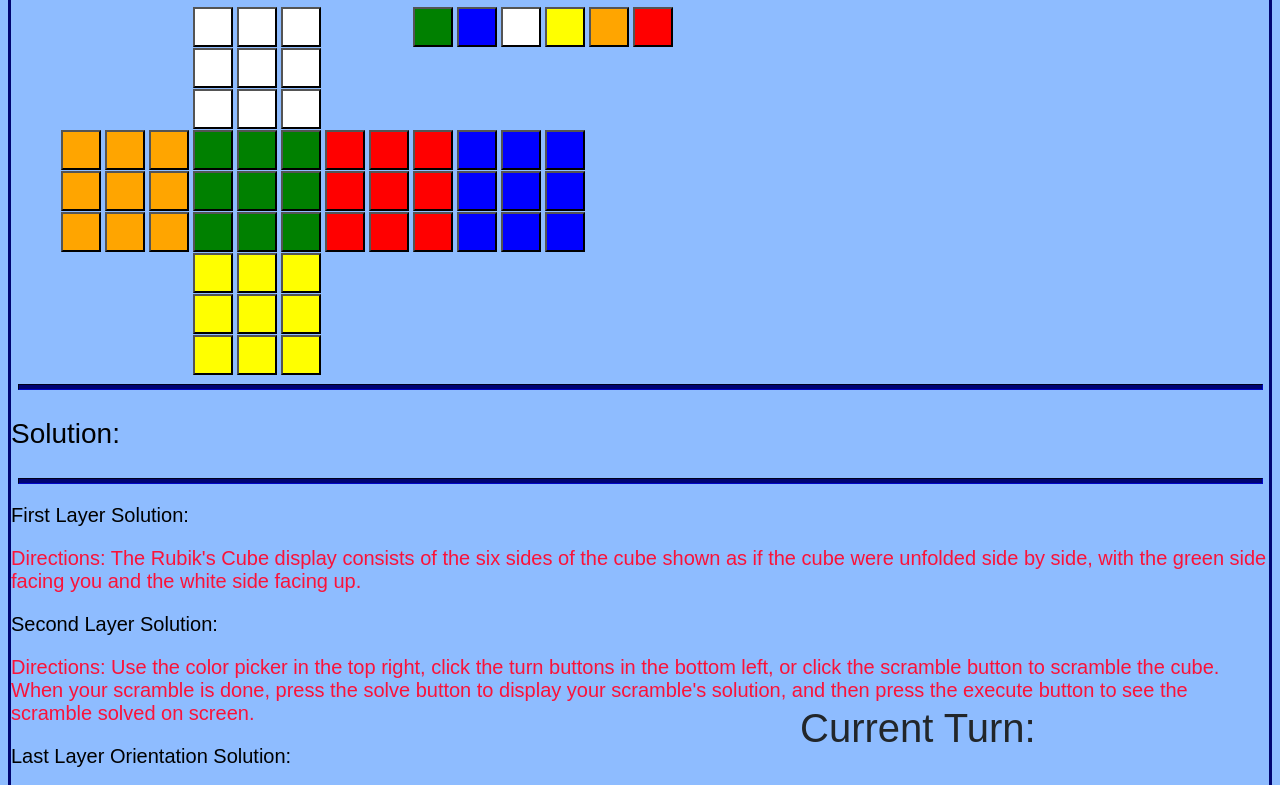
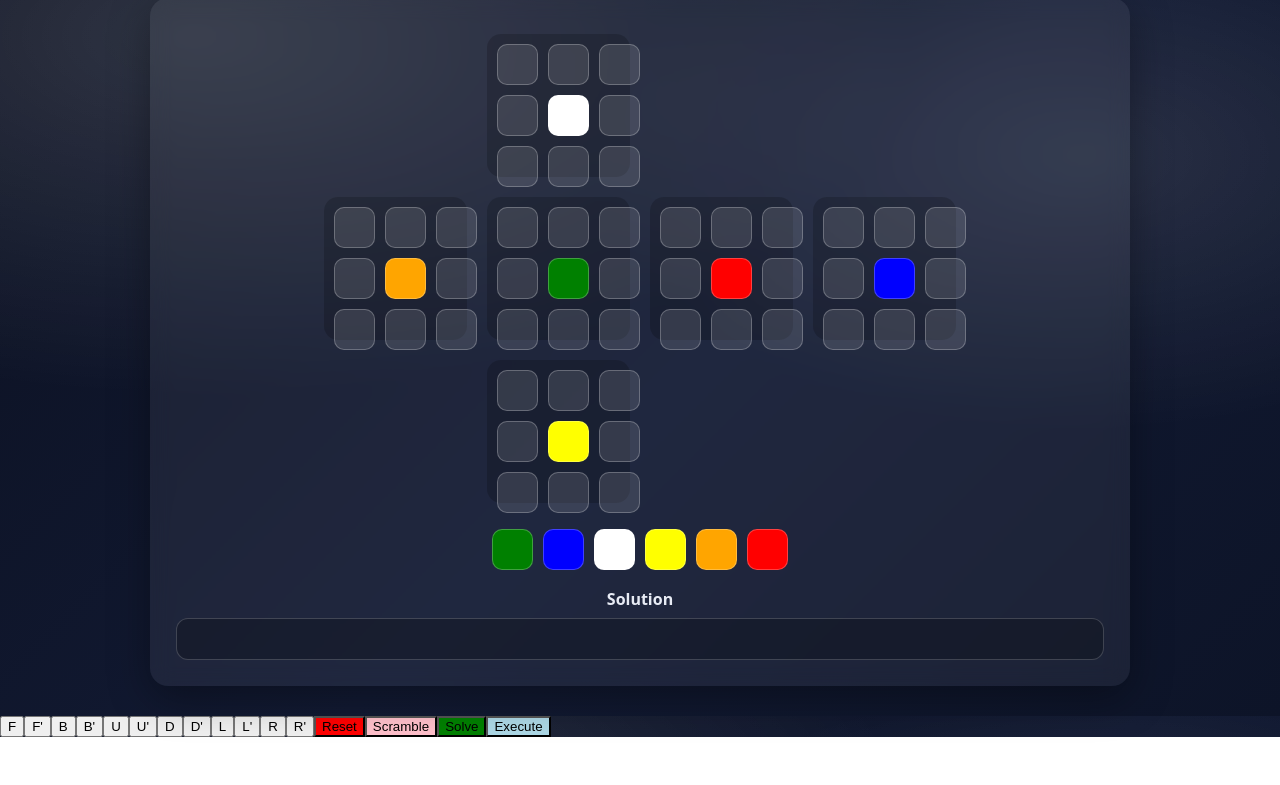
Before and after one commit to bradenrflournoy/rubiks-cube-solver, a plain HTML site: page index.html in a window 1280 px wide. Shown: the part 84-869 px from the top of the page. After the commit the page ends 821 px from the top, so only its background shows below. Drawn offline with Linux system fonts and the light colour scheme.

Commit message:
small ui update

```diff
--- a/index.html
+++ b/index.html
@@ -1,114 +1,113 @@
 <!DOCTYPE html>
-<html>
+<html lang="en">
 <head>
-        <link href = "style.css" rel = "stylesheet"/>
-        <script src = "script.js" defer></script>
-        <title>cube solver</title>
-        <meta charset = "UTF-8"/>
+  <meta charset="UTF-8" />
+  <meta name="viewport" content="width=device-width, initial-scale=1" />
+  <title>Rubik's Cube Solver</title>
+  <link rel="stylesheet" href="style.css" />
+  <script src="script.js" defer></script>
 </head>
 <body>
-        <h1 style = "text-align: center">Rubik's Cube Solver</h1>
-        <!--  Row 1 display  -->
-        <div>
-            <button type = "button"; class = "whiteButtonTop"; id = "U0"></button>
-            <button type = "button"; class = "whiteButtonTop"; id = "U1"></button>
-            <button type = "button"; class = "whiteButtonTop"; id = "U2"></button>
-            <button type = "button"; class = "colorChoiceG"; id = "G"></button>
-            <button type = "button"; class = "colorChoiceB"; id = "B"></button>
-            <button type = "button"; class = "colorChoiceW"; id = "W"></button>
-            <button type = "button"; class = "colorChoiceY"; id = "Y"></button>
-            <button type = "button"; class = "colorChoiceO"; id = "O"></button>
-            <button type = "button"; class = "colorChoiceR"; id = "R"></button>
+  <header class="page-header">
+    <h1>Rubik's Cube Solver</h1>
+  </header>
+
+  <main class="app">
+    <section class="panel">
+      <div class="cube-net" aria-label="Rubik's cube net">
+        <div class="face face-u" aria-label="Up face">
+          <button class="tile" id="U0" type="button"></button>
+          <button class="tile" id="U1" type="button"></button>
+          <button class="tile" id="U2" type="button"></button>
+          <button class="tile" id="U7" type="button"></button>
+          <div class="center" data-center="U"></div>
+          <button class="tile" id="U3" type="button"></button>
+          <button class="tile" id="U6" type="button"></button>
+          <button class="tile" id="U5" type="button"></button>
+          <button class="tile" id="U4" type="button"></button>
         </div>
-        <!--  Row 2 display  -->
-        <div>
-            <button type = "button"; class = "whiteButtonTop"; id = "U7"></button>
-            <button class = "whiteButtonTop"></button>
-            <button type = "button"; class = "whiteButtonTop"; id = "U3"></button>
-            <p class = "currentTurnDisplay">Current Turn:</p>
+
+        <div class="face face-l" aria-label="Left face">
+          <button class="tile" id="L0" type="button"></button>
+          <button class="tile" id="L1" type="button"></button>
+          <button class="tile" id="L2" type="button"></button>
+          <button class="tile" id="L7" type="button"></button>
+          <div class="center" data-center="L"></div>
+          <button class="tile" id="L3" type="button"></button>
+          <button class="tile" id="L6" type="button"></button>
+          <button class="tile" id="L5" type="button"></button>
+          <button class="tile" id="L4" type="button"></button>
         </div>
-        <!--  Row 3 display  -->
-        <div>
-            <button type = "button"; class = "whiteButtonTop"; id = "U6"></button>
-            <button type = "button"; class = "whiteButtonTop"; id = "U5"></button>
-            <button type = "button"; class = "whiteButtonTop"; id = "U4"></button>
+
+        <div class="face face-f" aria-label="Front face">
+          <button class="tile" id="F0" type="button"></button>
+          <button class="tile" id="F1" type="button"></button>
+          <button class="tile" id="F2" type="button"></button>
+          <button class="tile" id="F7" type="button"></button>
+          <div class="center" data-center="F"></div>
+          <button class="tile" id="F3" type="button"></button>
+          <button class="tile" id="F6" type="button"></button>
+          <button class="tile" id="F5" type="button"></button>
+          <button class="tile" id="F4" type="button"></button>
         </div>
-        <!--  Row 4 display  -->
-        <div>
-            <button type = "button"; class = "orangeButtonMiddle"; id = "L0"></button>
-            <button type = "button"; class = "orangeButtonMiddle"; id = "L1"></button>
-            <button type = "button"; class = "orangeButtonMiddle"; id = "L2"></button>
-            <button type = "button"; class = "greenButtonMiddle"; id = "F0"></button>
-            <button type = "button"; class = "greenButtonMiddle"; id = "F1"></button>
-            <button type = "button"; class = "greenButtonMiddle"; id = "F2"></button>
-            <button type = "button"; class = "redButtonMiddle"; id = "R0"></button>
-            <button type = "button"; class = "redButtonMiddle"; id = "R1"></button>
-            <button type = "button"; class = "redButtonMiddle"; id = "R2"></button>
-            <button type = "button"; class = "blueButtonMiddle"; id = "B0"></button>
-            <button type = "button"; class = "blueButtonMiddle"; id = "B1"></button>
-            <button type = "button"; class = "blueButtonMiddle"; id = "B2"></button>
+
+        <div class="face face-r" aria-label="Right face">
+          <button class="tile" id="R0" type="button"></button>
+          <button class="tile" id="R1" type="button"></button>
+          <button class="tile" id="R2" type="button"></button>
+          <button class="tile" id="R7" type="button"></button>
+          <div class="center" data-center="R"></div>
+          <button class="tile" id="R3" type="button"></button>
+          <button class="tile" id="R6" type="button"></button>
+          <button class="tile" id="R5" type="button"></button>
+          <button class="tile" id="R4" type="button"></button>
         </div>
-        <!--  Row 5 display  -->
-        <div>
-            <button type = "button"; class = "orangeButtonMiddle"; id = "L7"></button>
-            <button class = "orangeButtonMiddle"></button>
-            <button type = "button"; class = "orangeButtonMiddle"; id = "L3"></button>
-            <button type = "button"; class = "greenButtonMiddle"; id = "F7"></button>
-            <button class = "greenButtonMiddle"></button>
-            <button type = "button"; class = "greenButtonMiddle"; id = "F3"></button>
-            <button type = "button"; class = "redButtonMiddle"; id = "R7"></button>
-            <button class = "redButtonMiddle"></button>
-            <button type = "button"; class = "redButtonMiddle"; id = "R3"></button>
-            <button type = "button"; class = "blueButtonMiddle"; id = "B7"></button>
-            <button class = "blueButtonMiddle"></button>
-            <button type = "button"; class = "blueButtonMiddle"; id = "B3"></button>
-            <p class = "turnDisplay"; id = "turnDisplay">--</p>
+
+        <div class="face face-b" aria-label="Back face">
+          <button class="tile" id="B0" type="button"></button>
+          <button class="tile" id="B1" type="button"></button>
+          <button class="tile" id="B2" type="button"></button>
+          <button class="tile" id="B7" type="button"></button>
+          <div class="center" data-center="B"></div>
+          <button class="tile" id="B3" type="button"></button>
+          <button class="tile" id="B6" type="button"></button>
+          <button class="tile" id="B5" type="button"></button>
+          <button class="tile" id="B4" type="button"></button>
         </div>
-        <!--  Row 6 display  -->
-        <div>
-            <button type = "button"; class = "orangeButtonMiddle"; id = "L6"></button>
-            <button type = "button"; class = "orangeButtonMiddle"; id = "L5"></button>
-            <button type = "button"; class = "orangeButtonMiddle"; id = "L4"></button>
-            <button type = "button"; class = "greenButtonMiddle"; id = "F6"></button>
-            <button type = "button"; class = "greenButtonMiddle"; id = "F5"></button>
-            <button type = "button"; class = "greenButtonMiddle"; id = "F4"></button>
-            <button type = "button"; class = "redButtonMiddle"; id = "R6"></button>
-            <button type = "button"; class = "redButtonMiddle"; id = "R5"></button>
-            <button type = "button"; class = "redButtonMiddle"; id = "R4"></button>
-            <button type = "button"; class = "blueButtonMiddle"; id = "B6"></button>
-            <button type = "button"; class = "blueButtonMiddle"; id = "B5"></button>
-            <button type = "button"; class = "blueButtonMiddle"; id = "B4"></button>
+
+        <div class="face face-d" aria-label="Down face">
+          <button class="tile" id="D0" type="button"></button>
+          <button class="tile" id="D1" type="button"></button>
+          <button class="tile" id="D2" type="button"></button>
+          <button class="tile" id="D7" type="button"></button>
+          <div class="center" data-center="D"></div>
+          <button class="tile" id="D3" type="button"></button>
+          <button class="tile" id="D6" type="button"></button>
+          <button class="tile" id="D5" type="button"></button>
+          <button class="tile" id="D4" type="button"></button>
         </div>
-        <!--  Row 7 display  -->
-        <div>
-            <button type = "button"; class = "yellowButtonBottom"; id = "D0"></button>
-            <button type = "button"; class = "yellowButtonBottom"; id = "D1"></button>
-            <button type = "button"; class = "yellowButtonBottom"; id = "D2"></button>
       </div>
-        <!--  Row 8 display  -->
-        <div>
-            <button type = "button"; class = "yellowButtonBottom"; id = "D7"></button>
-            <button class = "yellowButtonBottom"></button>
-            <button type = "button"; class = "yellowButtonBottom"; id = "D3"></button>
+
+      <div class="picker" aria-label="Color picker">
+        <button class="pick pick-g" id="G" type="button" title="Green"></button>
+        <button class="pick pick-b" id="B" type="button" title="Blue"></button>
+        <button class="pick pick-w" id="W" type="button" title="White"></button>
+        <button class="pick pick-y" id="Y" type="button" title="Yellow"></button>
+        <button class="pick pick-o" id="O" type="button" title="Orange"></button>
+        <button class="pick pick-r" id="R" type="button" title="Red"></button>
       </div>
-        <!--  Row 9 display  -->
-        <div>
-            <button type = "button"; class = "yellowButtonBottom"; id = "D6"></button>
-            <button type = "button"; class = "yellowButtonBottom"; id = "D5"></button>
-            <button type = "button"; class = "yellowButtonBottom"; id = "D4"></button>
+
+      <div class="solution">
+        <h2>Solution</h2>
+        <p id="FLS" class="solution-line"></p>
+
+        <!-- kept for script compatibility; hidden via CSS -->
+        <p id="SLS" class="visually-hidden"></p>
+        <p id="LLOS" class="visually-hidden"></p>
+        <p id="LLPS" class="visually-hidden"></p>
+        <span id="turnDisplay" class="visually-hidden"></span>
       </div>
-        <hr class = "blueBar"/>
-        <p class = "solutionTitle">Solution:</p>
-        <hr class = "blueBar"/>
-        <div class = "solutionDiv">
-            <p>First Layer Solution:</p>
-            <p id = "FLS"; class = "redText">Directions: The Rubik's Cube display consists of the six sides of the cube shown as if the cube were unfolded side by side, with the green side facing you and the white side facing up.</p>
-            <p>Second Layer Solution:</p>
-            <p id = "SLS"; class = "redText">Directions: Use the color picker in the top right, click the turn buttons in the bottom left, or click the scramble button to scramble the cube. When your scramble is done, press the solve button to display your scramble's solution, and then press the execute button to see the scramble solved on screen.</p>
-            <p>Last Layer Orientation Solution:</p>
-            <p id = "LLOS"; class = "redText">Directions: To use the color picker, select a color from the bar in the top right and click any tile on the cube to change its color.</p>
-            <p>Last Layer Permutation Solution:</p>
-            <p id = "LLPS"; class = "redText">Directions: To use the turn buttons, click any of the twelve letter buttons in the bottom left (letters stand for Front, Back, Up, Down, Left, Right; apostrophe = counterclockwise; these letters can be followed in the solution to solve your physical cube).</p>
-        </div>
+    </section>
+  </main>
 </body>
 </html>
--- a/style.css
+++ b/style.css
@@ -1,141 +1,156 @@
-body {
-    background-color: #8EBCFF;
-    border-style: solid;
-    border-color: #000472;
+:root{
+  --tile-size: clamp(28px, 3.2vw, 46px);
+  --gap: clamp(4px, 0.8vw, 10px);
+  --panel-pad: clamp(14px, 2.5vw, 26px);
 }
 
-.blueBar {
-    background-color: #000472;
-    color: #000472;
-    border-color: #000472;
-    width: 1243px;
-    height: 4px;
+*{ box-sizing: border-box; }
+
+html, body { height: 100%; }
+
+body{
+  margin: 0;
+  font-family: system-ui, -apple-system, Segoe UI, Roboto, Helvetica, Arial, sans-serif;
+
+  min-height: 100vh;
+  background:
+    radial-gradient(1200px 600px at 15% 15%, rgba(255,255,255,0.14), transparent 60%),
+    radial-gradient(900px 500px at 85% 30%, rgba(255,255,255,0.10), transparent 55%),
+    linear-gradient(135deg, #0b1020, #121a33 55%, #0d1428);
+  background-size: cover;
+  background-position: center;
+  color: #f3f6ff;
 }
 
-.whiteButtonTop {
-    background-color: white;
-    width: 40px;
-    height: 40px;
-    position: relative;
-    left: 182px;
+.page-header{
+  padding: 18px 12px 8px;
+  text-align: center;
+}
+.page-header h1{
+  margin: 0;
+  font-size: clamp(22px, 2.6vw, 34px);
+  font-weight: 700;
+  letter-spacing: 0.3px;
 }
 
-.orangeButtonMiddle {
-    background-color: orange;
-    width: 40px;
-    height: 40px;
-    position: relative;
-    left: 50px;
+.app{
+  display: flex;
+  justify-content: center;
+  padding: 10px 12px 28px;
 }
 
-.greenButtonMiddle {
-    background-color: green;
-    width: 40px;
-    height: 40px;
-    position: relative;
-    left: 50px;
+.panel{
+  width: min(980px, 96vw);
+  padding: var(--panel-pad);
+  border-radius: 18px;
+  background: rgba(255,255,255,0.06);
+  backdrop-filter: blur(10px);
+  box-shadow: 0 12px 40px rgba(0,0,0,0.35);
 }
 
-.redButtonMiddle {
-    background-color: red;
-    width: 40px;
-    height: 40px;
-    position: relative;
-    left: 50px;
+.cube-net{
+  display: grid;
+  justify-content: center;
+  grid-template-columns: repeat(4, calc(var(--tile-size) * 3 + var(--gap) * 2));
+  grid-auto-rows: calc(var(--tile-size) * 3 + var(--gap) * 2);
+  gap: calc(var(--gap) * 2);
+  margin: 10px auto 18px;
 }
 
-.blueButtonMiddle {
-    background-color: blue;
-    width: 40px;
-    height: 40px;
-    position: relative;
-    left: 50px;
+.face{
+  display: grid;
+  grid-template-columns: repeat(3, var(--tile-size));
+  grid-template-rows: repeat(3, var(--tile-size));
+  gap: var(--gap);
+  padding: var(--gap);
+  border-radius: 14px;
+  background: rgba(0,0,0,0.18);
 }
 
-.yellowButtonBottom {
-    background-color: yellow;
-    width: 40px;
-    height: 40px;
-    position: relative;
-    left: 182px;
+.face-u{ grid-column: 2; grid-row: 1; }
+.face-l{ grid-column: 1; grid-row: 2; }
+.face-f{ grid-column: 2; grid-row: 2; }
+.face-r{ grid-column: 3; grid-row: 2; }
+.face-b{ grid-column: 4; grid-row: 2; }
+.face-d{ grid-column: 2; grid-row: 3; }
+
+.tile, .center, .pick{
+  border: 1px solid rgba(255,255,255,0.25);
+  border-radius: 10px;
 }
 
-.colorChoiceG {
-    background-color: green;
-    width: 40px;
-    height: 40px;
-    position: relative;
-    left: 270px;
+.tile{
+  width: var(--tile-size);
+  height: var(--tile-size);
+  background: rgba(255,255,255,0.12);
+  cursor: pointer;
+  padding: 0;
+}
+.tile:active{ transform: translateY(1px); }
+
+.center{
+  width: var(--tile-size);
+  height: var(--tile-size);
+  background: rgba(255,255,255,0.08);
+  cursor: default;
 }
 
-.colorChoiceB {
-    background-color: blue;
-    width: 40px;
-    height: 40px;
-    position: relative;
-    left: 270px;
+.center[data-center="U"]{ background: white; }
+.center[data-center="D"]{ background: yellow; }
+.center[data-center="F"]{ background: green; }
+.center[data-center="B"]{ background: blue; }
+.center[data-center="L"]{ background: orange; }
+.center[data-center="R"]{ background: red; }
+
+.picker{
+  display: flex;
+  justify-content: center;
+  gap: 10px;
+  padding: 8px 0 4px;
 }
 
-.colorChoiceW {
-    background-color: white;
-    width: 40px;
-    height: 40px;
-    position: relative;
-    left: 270px;
+.pick{
+  width: clamp(30px, 3.2vw, 44px);
+  height: clamp(30px, 3.2vw, 44px);
+  cursor: pointer;
+  background: rgba(255,255,255,0.10);
 }
 
-.colorChoiceY {
-    background-color: yellow;
-    width: 40px;
-    height: 40px;
-    position: relative;
-    left: 270px;
+.pick-g{ background: green; }
+.pick-b{ background: blue; }
+.pick-w{ background: white; }
+.pick-y{ background: yellow; }
+.pick-o{ background: orange; }
+.pick-r{ background: red; }
+
+.solution{
+  margin-top: 14px;
+  text-align: center;
+}
+.solution h2{
+  margin: 0 0 8px;
+  font-size: 16px;
+  font-weight: 700;
+  opacity: 0.95;
+}
+.solution-line{
+  margin: 0;
+  padding: 10px 12px;
+  border-radius: 12px;
+  background: rgba(0,0,0,0.22);
+  border: 1px solid rgba(255,255,255,0.18);
+  word-break: break-word;
+  min-height: 42px;
 }
 
-.colorChoiceO {
-    background-color: orange;
-    width: 40px;
-    height: 40px;
-    position: relative;
-    left: 270px;
+.visually-hidden{
+  position: absolute !important;
+  width: 1px !important;
+  height: 1px !important;
+  padding: 0 !important;
+  margin: -1px !important;
+  overflow: hidden !important;
+  clip: rect(0, 0, 0, 0) !important;
+  white-space: nowrap !important;
+  border: 0 !important;
 }
-
-.colorChoiceR {
-    background-color: red;
-    width: 40px;
-    height: 40px;
-    position: relative;
-    left: 270px;
-}
-
-.currentTurnDisplay {
-    font-family: arial;
-    font-size: 40px;
-    color: #22262A;
-    position: absolute;
-    left: 800px;
-    top: 750px;
-}
-
-.turnDisplay {
-    font-family: arial;
-    font-size: 80px;
-    color: coral;
-    position: absolute;
-    left: 885px;
-    top: 750px;
-}
-
-.solutionTitle {
-    font-family: arial;
-    font-size: 28px;
-}
-
-.solutionDiv {
-    font-family: arial;
-    font-size: 20px;
-}
-
-.redText {
-    color: #FB1239;
-}
```
Also changed, not shown: script.js (+32 -62 lines). Lines whose indentation alone changed are shown as unchanged.
